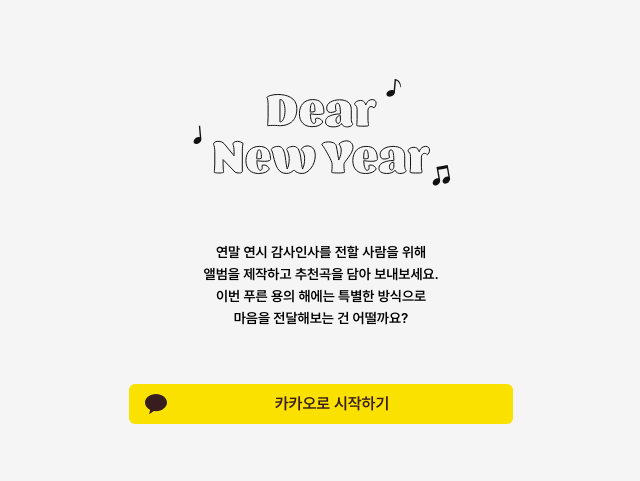
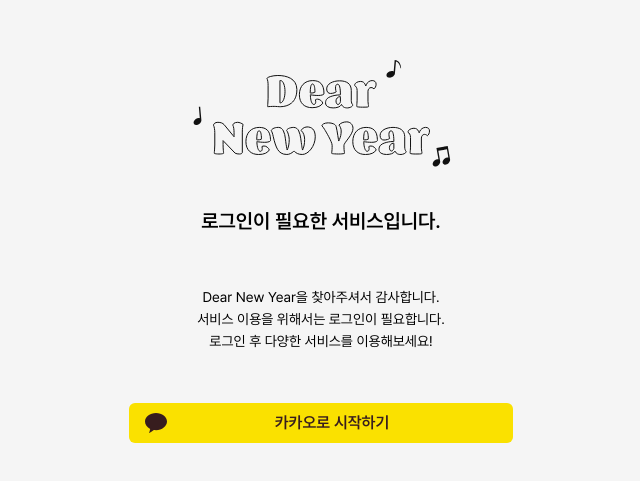
Before and after one commit to whats-the-letter/FE, a Next.js app: page /login in a window 1280 px wide. Shown: the part 149-630 px from the top of the page, without its empty margins (319-959 px from the left). Built offline with nearby package versions, Linux system fonts and the light colour scheme; what @toss/use-overlay would draw is missing.

Commit message:
feat : 로그인 필요 서비스 유도 페이지 구현

```diff
--- a/pages/index.tsx
+++ b/pages/index.tsx
@@ -3,7 +3,22 @@
 export default function Home() {
   return (
     <>
-      <LoginPage />
+      <div className="flex flex-col w-full h-screen items-center justify-center z-10 m-auto p-4 px-10 space-y-10 ">
+        <img src="/assets/main/main-logo.svg" alt="logo" />
+        <div className="flex flex-col items-center justify-center z-10 py-4 font-pretendard font-semibold text-sm text-center space-y-0.5">
+          <span>연말 연시 감사인사를 전할 사람을 위해</span>
+          <span> 앨범을 제작하고 추천곡을 담아 보내보세요.</span>
+          <span>이번 푸른 용의 해에는 특별한 방식으로</span>
+          <span>마음을 전달해보는 건 어떨까요?</span>
+        </div>
+
+        <button className="bg-[#FAE100] rounded-md text-center w-full max-w-sm h-10 p-2 px-4 flex items-center">
+          <img src="/assets/icons/kakao.svg" alt="kakao" />
+          <p className="text-center text-[#371D1E] text-base m-auto font-pretendard font-semibold">
+            카카오로 시작하기
+          </p>
+        </button>
+      </div>
     </>
   );
 }
--- a/pages/login.tsx
+++ b/pages/login.tsx
@@ -3,13 +3,13 @@
 export default function LoginPage() {
   return (
     <>
-      <div className="flex flex-col w-full h-screen items-center justify-center z-10 m-auto p-4 px-10 space-y-10 ">
+      <div className="flex flex-col w-full h-screen items-center justify-center z-10 m-auto p-4 px-10 space-y-10 font-pretendard">
         <img src="/assets/main/main-logo.svg" alt="logo" />
-        <div className="flex flex-col items-center justify-center z-10 py-4 font-pretendard font-semibold text-sm text-center space-y-0.5">
-          <span>연말 연시 감사인사를 전할 사람을 위해</span>
-          <span> 앨범을 제작하고 추천곡을 담아 보내보세요.</span>
-          <span>이번 푸른 용의 해에는 특별한 방식으로</span>
-          <span>마음을 전달해보는 건 어떨까요?</span>
+        <h1 className="text-xl font-semibold"> 로그인이 필요한 서비스입니다.</h1>
+        <div className="flex flex-col items-center justify-center z-10 py-3 font-normal text-sm text-center space-y-0.5">
+          <span>Dear New Year을 찾아주셔서 감사합니다.</span>
+          <span>서비스 이용을 위해서는 로그인이 필요합니다.</span>
+          <span>로그인 후 다양한 서비스를 이용해보세요!</span>
         </div>
 
         <button className="bg-[#FAE100] rounded-md text-center w-full max-w-sm h-10 p-2 px-4 flex items-center">
```
